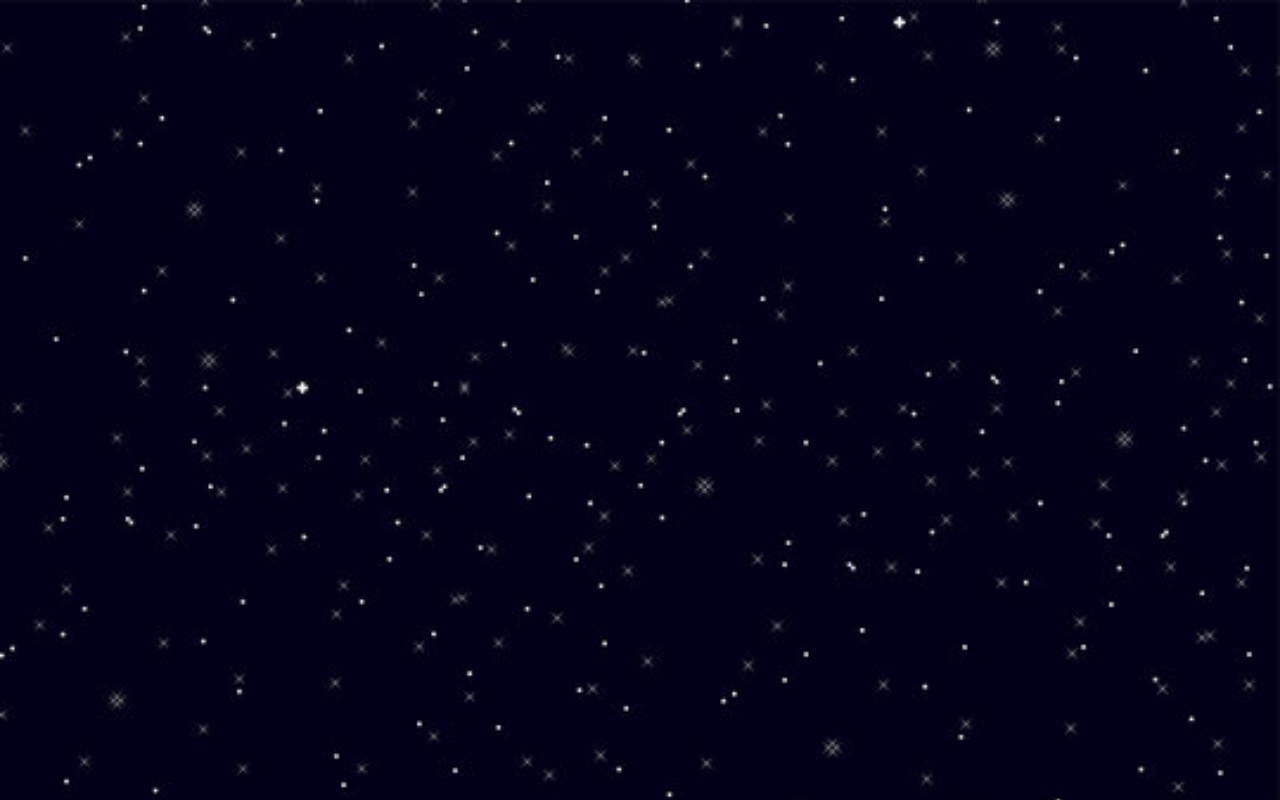
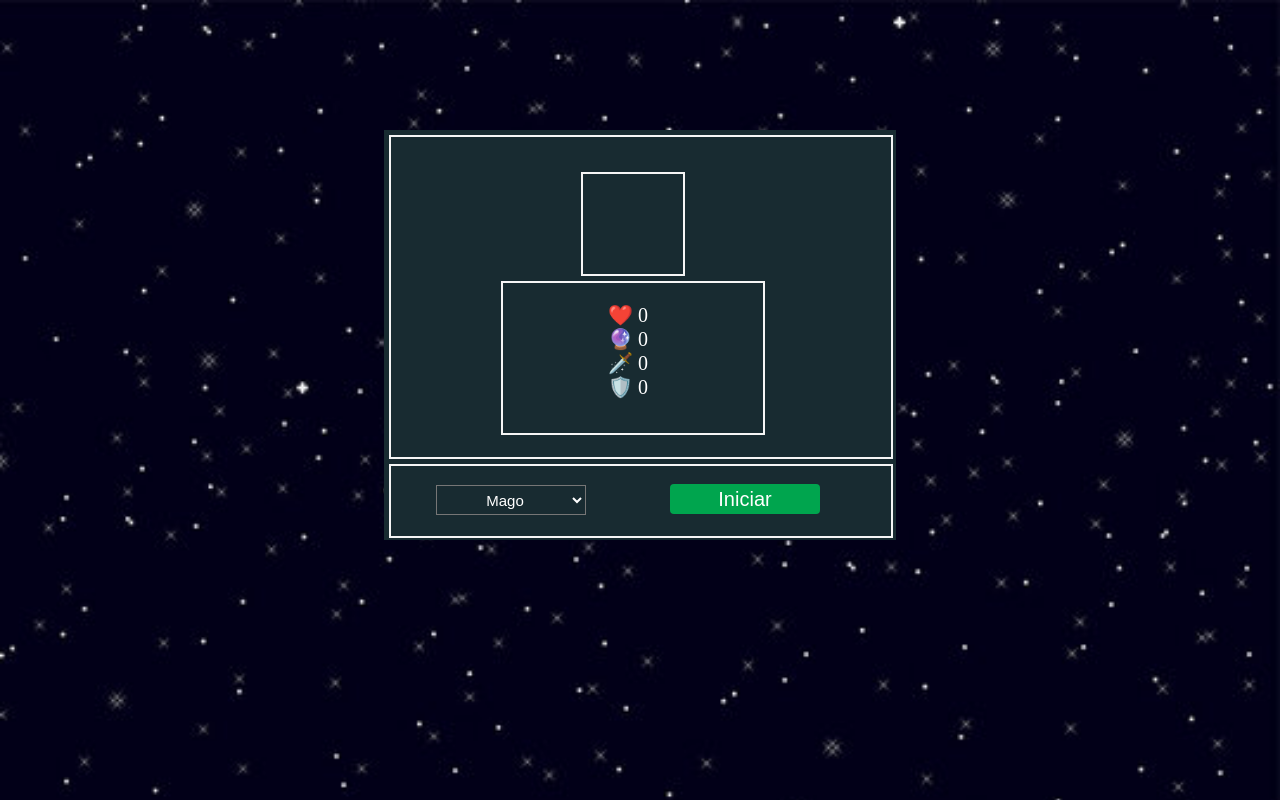
Before and after one commit to GuilhermeSeverinoG/Simpla-RPG, a plain HTML site: page index.html in a window 1280 px wide. Drawn offline with Linux system fonts and the light colour scheme.

Commit message:
Desenvolvendo o html da página do game

```diff
--- a/css/index.css
+++ b/css/index.css
@@ -0,0 +1,38 @@
+#index-menu{
+    width: 500px;
+    height: 400px;
+    margin: auto;
+    margin-top: 130px;
+    padding: 5px 7px 5px 5px;
+}
+#index-select-result{
+    width: 100%;
+    height: 300px;
+    margin-bottom: 5px;
+    padding-top: 20px;
+    text-align: center;
+}
+#index-action{
+    height: 70px;
+    width: 100%;
+}
+#index-action>select,button{
+    margin:18px 35px 0px 45px;
+}
+.player-status{
+    width: 260px;
+    height: 150px;
+    font-size: 20px;
+    margin: 0px 0px 0px 110px;
+}
+ul{
+    padding-right: 50px;
+    color: white;
+}
+select{
+    width: 150px;
+    height: 30px;
+    font-size: 15px;
+    color: white;
+    text-align: center;
+}
--- a/css/main.css
+++ b/css/main.css
@@ -2,8 +2,36 @@ body{
     background-image: url("../img/menu-bg.jpg");
     background-repeat: no-repeat;
     background-size: 100%;
-    margin: 20px;
 }
+ul{
+    list-style: none;
+}
+/*Cores*/
 .blue{
-
+    background-color: #182B31;
 }
+.green{
+    background-color: #00A54E;
+}
+.white-border{
+    border: 2px solid whitesmoke;
+}
+/*Funcionalidades*/
+.player-image{
+    width: 100px;
+    height: 100px;
+    margin: 15px 0px 5px 190px;
+}
+.btn-normal{
+    width: 150px;
+    height: 30px;
+    font-size: 20px;
+    text-align: center;
+    color: white;
+    border: none;
+    border-radius: 4px;
+}
+.green-hover:hover{
+    background-color: #00a54dd1;
+    cursor: pointer;
+}
--- a/index.html
+++ b/index.html
@@ -8,12 +8,23 @@
     <title>Simpla RPG - Menu</title>
 </head>
 <body>
-    <div id="index-menu">
-        <div id="index-select-result">
-
+    <div id="index-menu" class="blue">
+        <div id="index-select-result" class="white-border">
+            <div class="player-image white-border"></div>
+            <div class="player-status white-border">
+                <ul>
+                    <li>❤️ <a id="player-hp">0</a></li>
+                    <li>🔮 <a id="player-mp">0</a></li>
+                    <li>🗡️ <a id="player-attack">0</a></li>
+                    <li>🛡️ <a id="player-armor">0</a></li>
+                </ul>
+            </div>
         </div>
-        <div id="index-action">
-
+        <div id="index-action" class="white-border">
+            <select class="blue">
+                <option selected>Mago</option>
+            </select>
+            <button class="btn-normal green-hover green">Iniciar</button>
         </div>
     </div>
 </body>
```
Also changed, not shown: game.html (added, +21 -0 lines).
